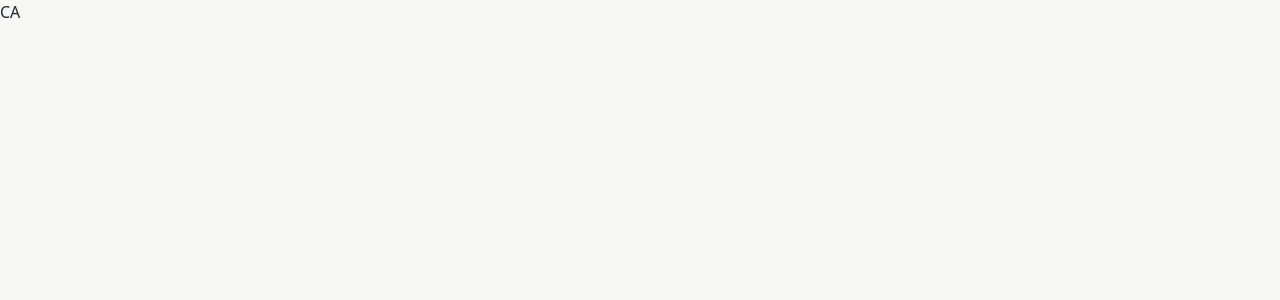
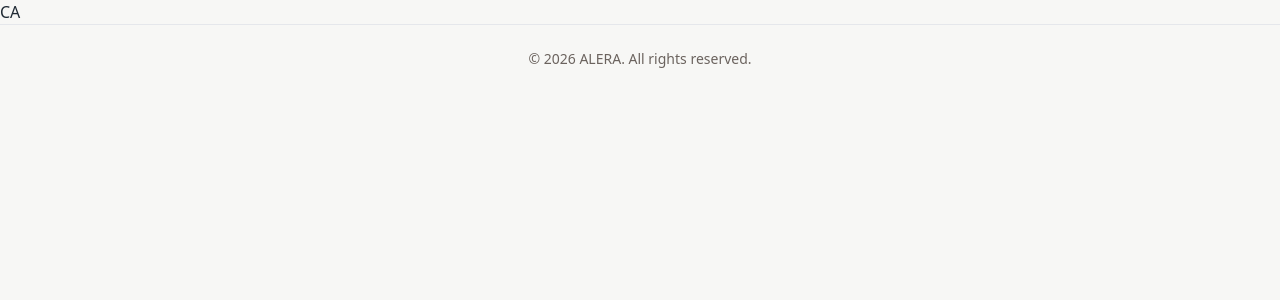
Before and after one commit to NoroffFEU/jsfw-2025-v1-tonje-js-frameworks, a Next.js app: page / in a window 1280 px wide. Shown: the top 300 px of the page. Built offline with nearby package versions, Linux system fonts and the light colour scheme; a web font is replaced by a local one.

Commit message:
Add footer

```diff
--- /dev/null
+++ b/app/components/Footer.tsx
@@ -0,0 +1,7 @@
+export default function Footer() {
+  return (
+    <footer className="border-t border-border py-6 text-center text-sm text-text-secondary">
+      <p>&copy; {new Date().getFullYear()} ALERA. All rights reserved.</p>
+    </footer>
+  );
+}
--- a/app/layout.tsx
+++ b/app/layout.tsx
@@ -1,6 +1,8 @@
 import type { Metadata } from "next";
 import { Inter, DM_Sans, Spirax } from "next/font/google";
 import "./globals.css";
+
+import Footer from "./components/Footer";
 
 const inter = Inter({
   subsets: ["latin"],
@@ -32,6 +34,7 @@ export default function RootLayout({
     <html lang="en">
       <body className={`${inter.variable} ${dmSans.variable} ${spirax.variable}`}>
         {children}
+        <Footer />
       </body>
     </html>
   );
```
